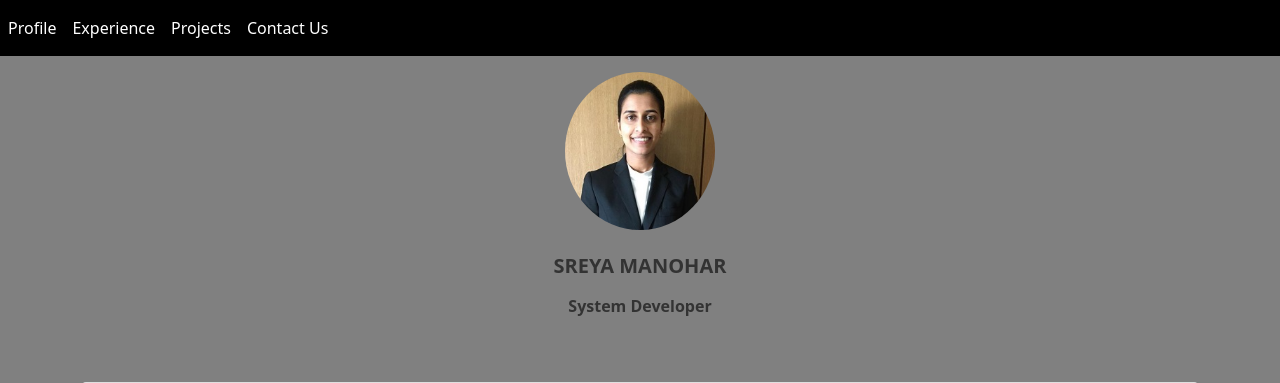
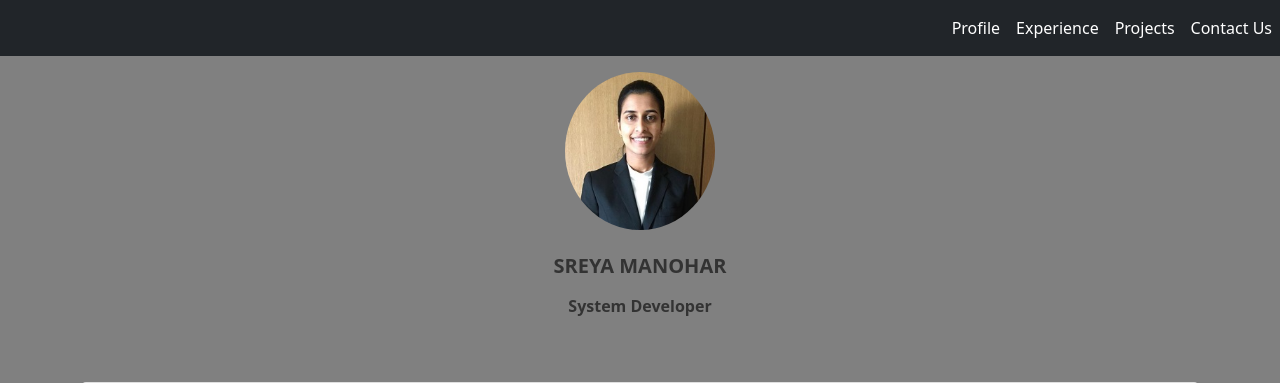
Before and after one commit to sreyamanohar/SreyaManohar-Portfolio, a Flask app: page / in a window 1280 px wide. Shown: the top 383 px of the page. Run offline with Flask 2, Linux system fonts and the light colour scheme; some libraries are stand-ins or nearby versions.

Commit message:
Update index.html

```diff
--- a/templates/index.html
+++ b/templates/index.html
@@ -3,25 +3,38 @@
 <head>
     <meta charset="utf-8">
     <meta name="viewport" content="width=device-width, initial-scale=1">
-<link href="https://cdn.jsdelivr.net/npm/bootstrap@5.0.2/dist/css/bootstrap.min.css"
-        rel="stylesheet"
-    integrity="sha384-EVSTQN3/azprG1Anm3QDgpJLIm9Nao0Yz1ztcQTwFspd3yD65VohhpuuCOmLASjC"
-        crossorigin="anonymous">
+    <!-- Bootstrap 5 CSS -->
+    <link href="https://cdn.jsdelivr.net/npm/bootstrap@5.0.2/dist/css/bootstrap.min.css" rel="stylesheet">
+    <script src="https://cdn.jsdelivr.net/npm/bootstrap@5.0.2/dist/js/bootstrap.bundle.min.js"></script>
     <link rel="stylesheet" href="{{ url_for('static', filename='css/styles.css') }}">
-<script src="https://ajax.googleapis.com/ajax/libs/jquery/3.3.1/jquery.min.js">
-</script>
-<script src="https://maxcdn.bootstrapcdn.com/bootstrap/4.3.1/js/bootstrap.min.js">
-</script>
+    <script src="https://ajax.googleapis.com/ajax/libs/jquery/3.3.1/jquery.min.js"></script>
     <title>Portfolio</title>
+    <style>
+        /* Custom styles for the hamburger menu (white color) */
+        .navbar-toggler-icon {
+            background-color: white; /* Makes the icon white */
+        }
+
+        /* Optional: Change the border color for the toggler button */
+        .navbar-toggler {
+            border: 1px solid white; /* White border for the button */
+        }
+    </style>
 </head>
 <body>
-<nav class="navbar navbar-expand-sm ">
-    <button class="navbar-toggler" type="button" data-toggle="collapse"
-            data-target="#collapse_Navbar">
-    <span class="navbar-toggler-icon"></span>
+
+<!-- Navbar with Hamburger Menu -->
+<nav class="navbar navbar-expand-sm navbar-dark bg-dark">
+
+
+    <!-- Hamburger Toggler Button (for mobile view) -->
+    <button class="navbar-toggler" type="button" data-bs-toggle="collapse" data-bs-target="#collapse_Navbar" aria-controls="collapse_Navbar" aria-expanded="false" aria-label="Toggle navigation">
+        <span class="navbar-toggler-icon"></span> <!-- The 3-line hamburger icon -->
     </button>
+
+    <!-- Collapsible Navbar for mobile -->
     <div class="collapse navbar-collapse" id="collapse_Navbar">
-    <ul class="navbar-nav">
+        <ul class="navbar-nav ms-auto">
             <li class="nav-item">
                 <a class="nav-link text-white" href="{{ url_for('home') }}">Profile</a>
             </li>
@@ -37,6 +50,7 @@
         </ul>
     </div>
 </nav>
+
 <br>
 <div id="carouselExampleControls" class="carousel slide text-center ">
     <div class="carousel-inner">
```
Lines whose indentation alone changed are shown as unchanged.
